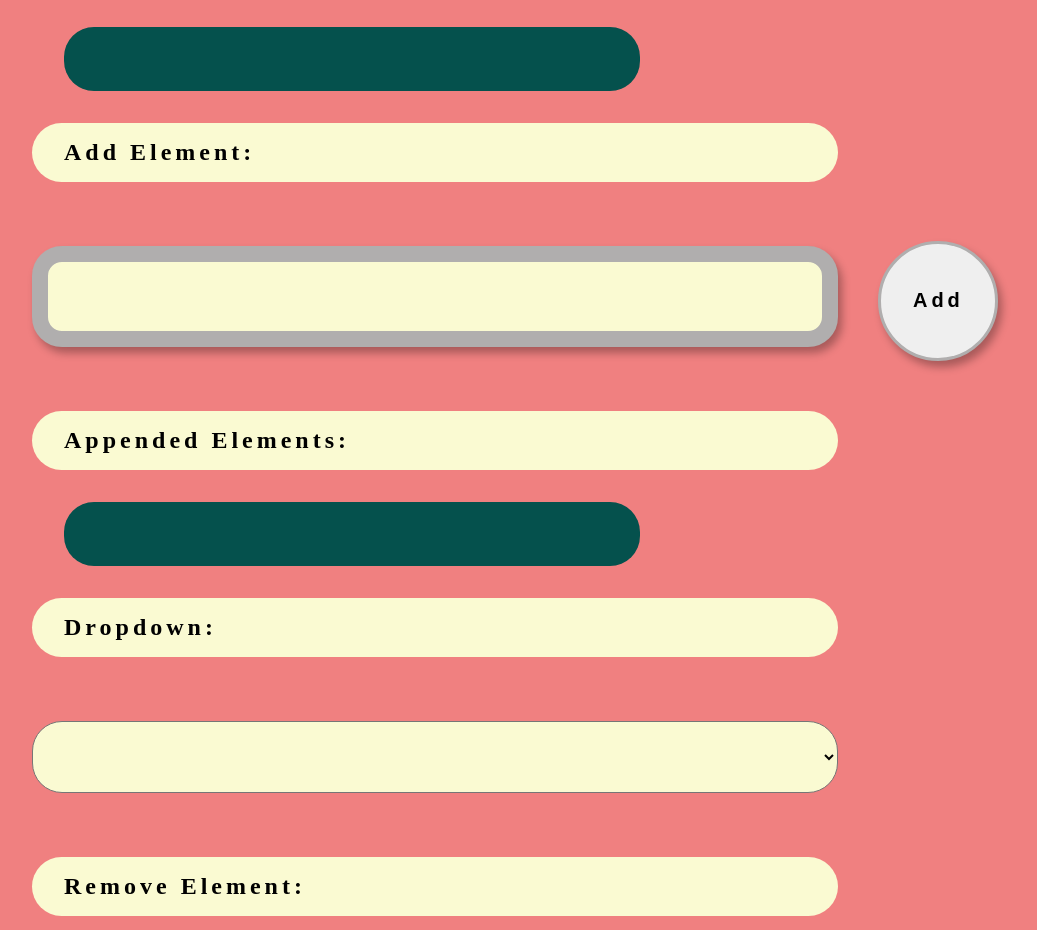
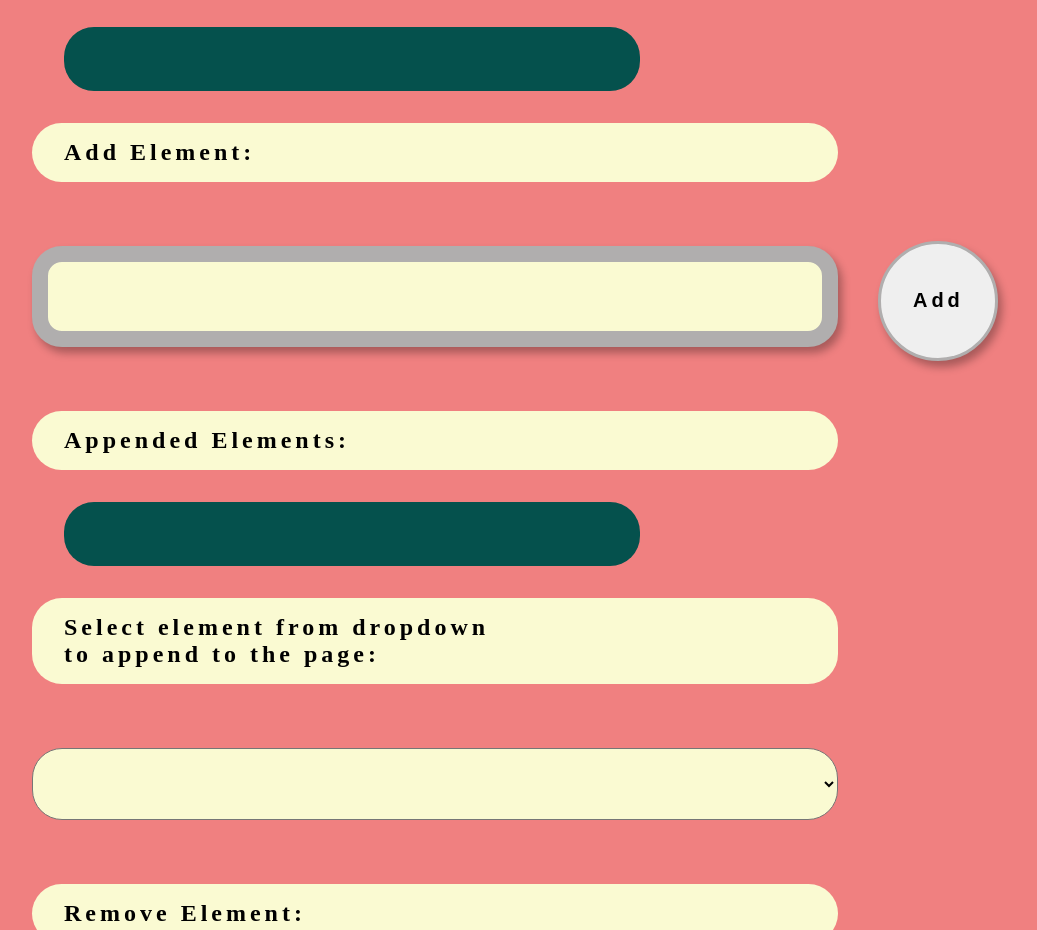
Before and after one commit to VKS-8/Javascript-add-remove-elements, a plain HTML site: page index.html in a window 1280 px wide. Shown: the part 170-1100 px from the top of the page, without its empty margins (64-1101 px from the left). Drawn offline with Linux system fonts and the light colour scheme.

Commit message:
Add TODO

```diff
--- a/index.html
+++ b/index.html
@@ -6,6 +6,7 @@
   <script defer src="app.js"></script>
 </head>
 <body>
+  <!-- TODO make it grab all of the current elements on a page -->
   <h1>Elements to Append:</h1>
   <ul id="elementList"></ul>
 
@@ -16,10 +17,9 @@
   <h2>Appended Elements:</h2>
   <div id="appendedElements"></div>
 
-  <h2>Dropdown:</h2>
+  <h2>Select element from dropdown<br>to append to the page:</h2>
   <select id="dropdown"></select>
 
-  <!-- TODO make it remove from select drop downs as well -->
   <h2>Remove Element:</h2>
   <select id="removeElementDropdown"></select>
   <button id="removeElementBtn">Remove</button>
```
